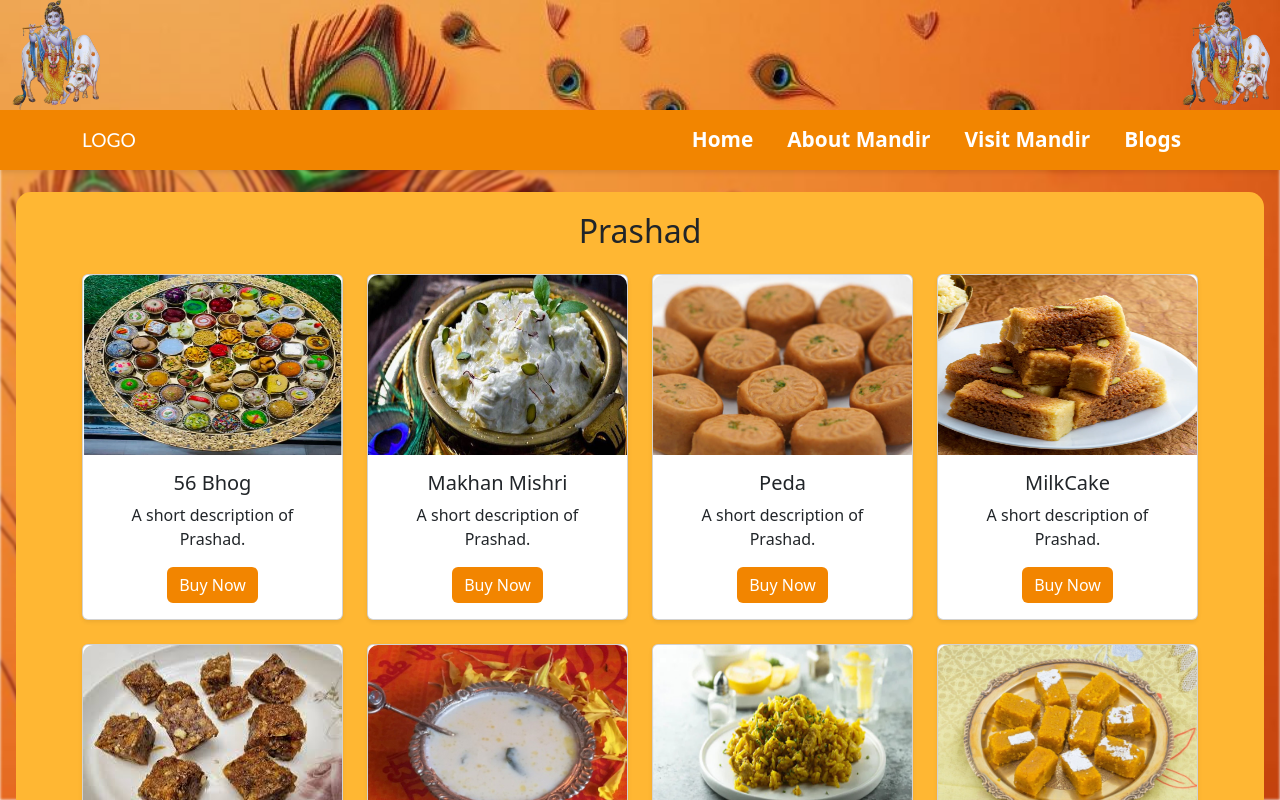
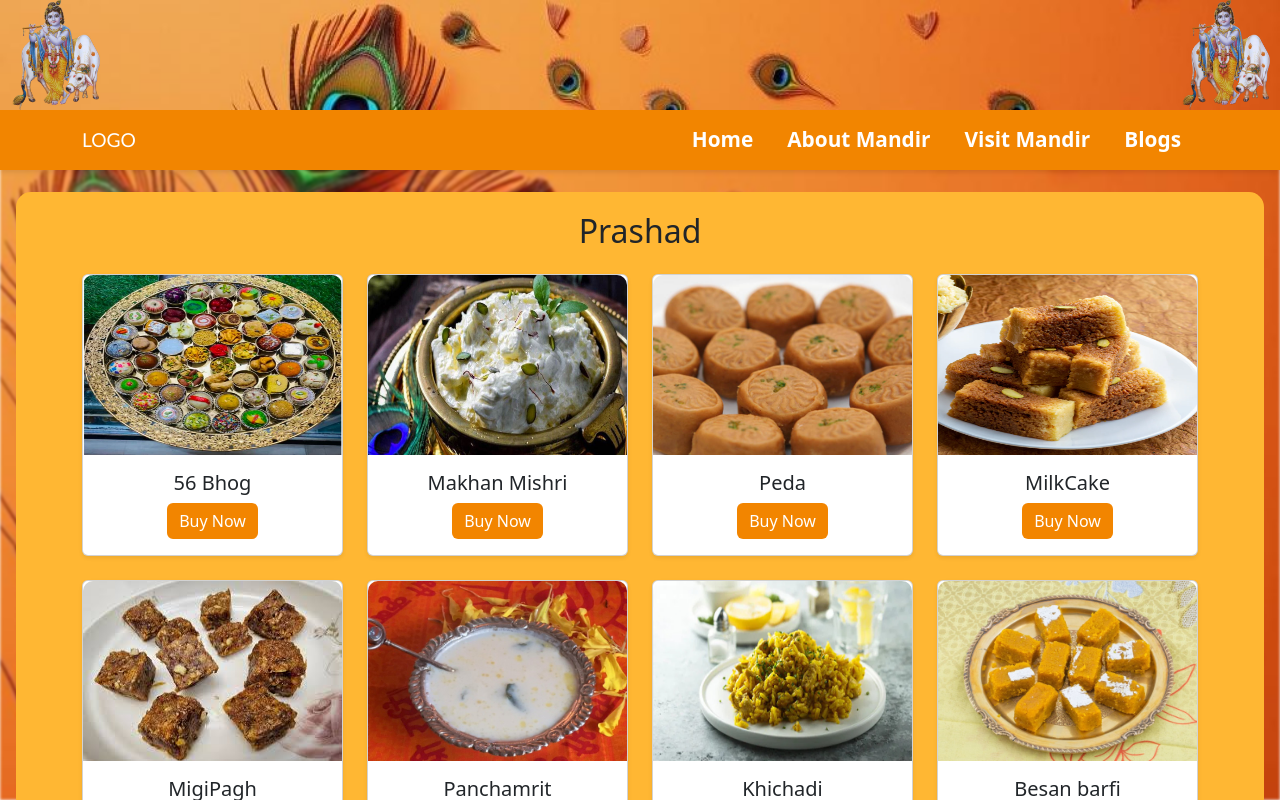
Before and after one commit to AAbhishek1234/Bankebihariwebsite, a React (Create React App) app: page /product/prashad in a window 1280 px wide. Shown: the top 800 px of the page. Built offline with nearby package versions, Linux system fonts and the light colour scheme.

Commit message:
all link description update

```diff
--- a/src/pages/Prashad.jsx
+++ b/src/pages/Prashad.jsx
@@ -228,9 +228,9 @@ const PrashadGrid = () => {
                     <Card.Title className="prashad-card-title text-center">
                       {product.title}
                     </Card.Title>
-                    <Card.Text className="prashad-card-description text-center">
+                    {/* <Card.Text className="prashad-card-description text-center">
                       {product.description}
-                    </Card.Text>
+                    </Card.Text> */}
                     <div className="d-flex justify-content-center">
                       <Button
                         onClick={() => handleBuyNow(product)}
```
